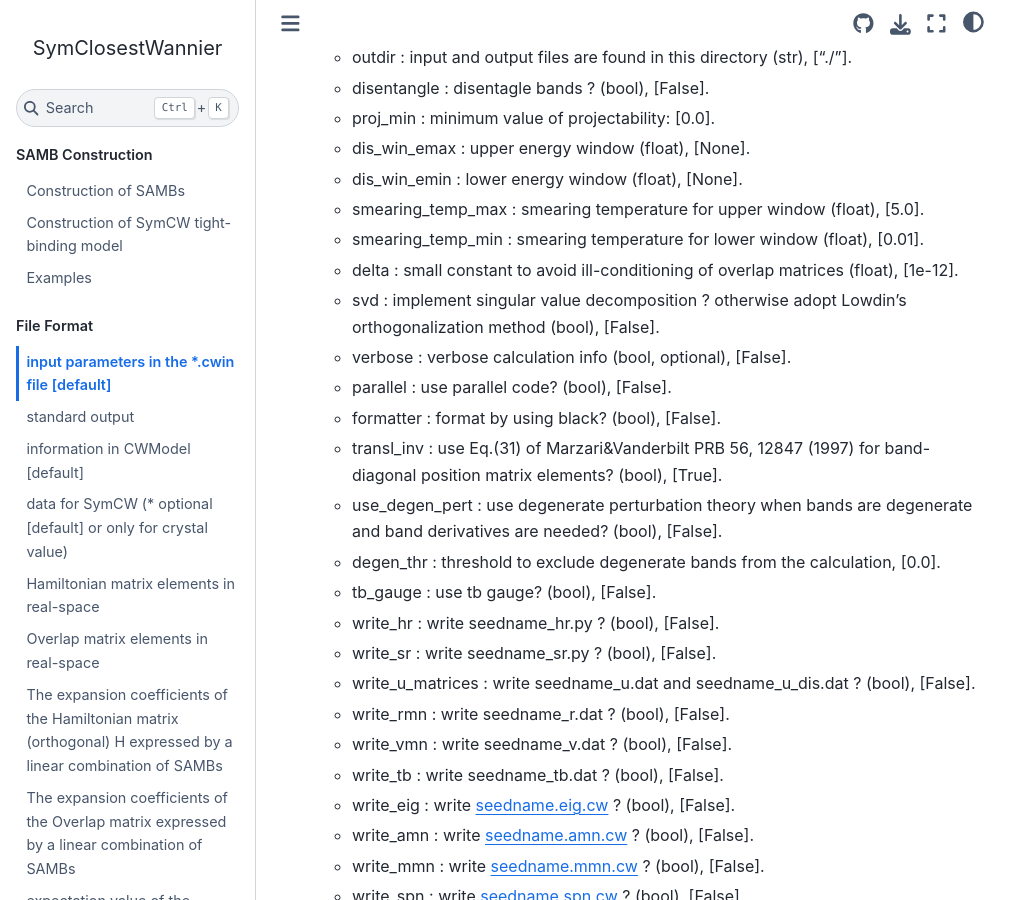
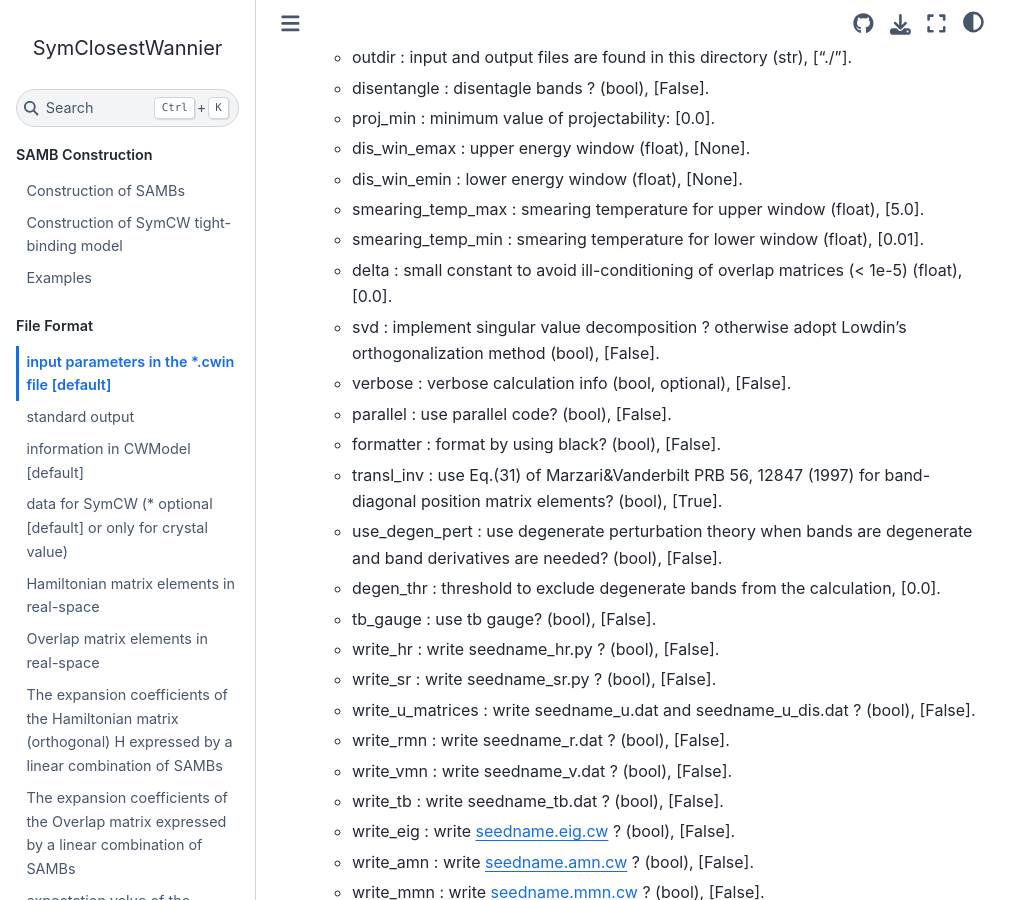
Before and after one commit to CMT-MU/SymClosestWannier, a Jupyter Book: the page built from docs/src/format/cwin.md, in a window 1280 px wide and 900 px high, scrolled down 311 px. Shown: the whole window, without its empty margins (0-1031 px from the left). Built offline with Jupyter Book 1.0.4 settings and Sphinx 7.4.7 and the Sphinx Book theme 1.1.4, drawn with Linux system fonts in a browser that asks for light colours.

Commit message:
Fix default value of delta

```diff
--- a/docs/src/format/cwin.md
+++ b/docs/src/format/cwin.md
@@ -12,7 +12,7 @@
   - dis_win_emin      : lower energy window (float), [None].
   - smearing_temp_max : smearing temperature for upper window (float), [5.0].
   - smearing_temp_min : smearing temperature for lower window (float), [0.01].
-  - delta             : small constant to avoid ill-conditioning of overlap matrices (float), [1e-12].
+  - delta             : small constant to avoid ill-conditioning of overlap matrices (< 1e-5) (float), [0.0].
   - svd               : implement singular value decomposition ? otherwise adopt Lowdin's orthogonalization method (bool), [False].
   - verbose           : verbose calculation info (bool, optional), [False].
   - parallel          : use parallel code? (bool), [False].
```
Also changed, not shown: docs/src/format/info.md (+1 -1 lines), 9 other files.
